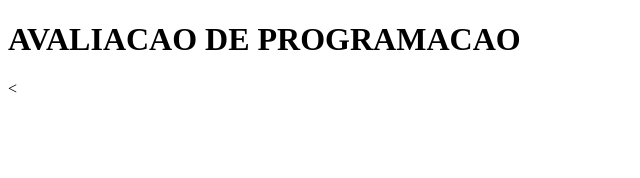
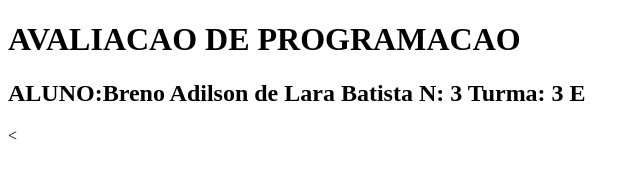
Before and after one commit to brenoadilsondelarabatista/Avaliacao-de-programacao, a plain HTML site: page index.html in a window 1280 px wide. Shown: the whole page, without its empty margins (0-640 px from the left). Drawn offline with Linux system fonts and the light colour scheme.

Commit message:
Update index.html

```diff
--- a/index.html
+++ b/index.html
@@ -7,5 +7,6 @@
 </head>
 <body>
     <h1>AVALIACAO DE PROGRAMACAO</h1>
+  <h2>ALUNO:Breno Adilson de Lara Batista   N: 3   Turma: 3 E</h2>
 </body>
 </html><
```
